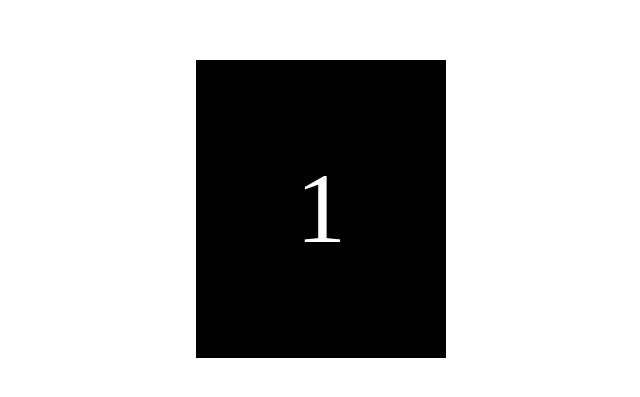
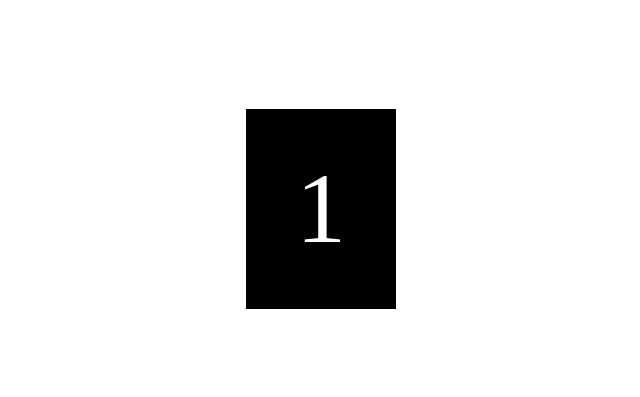
Before and after one commit to jiwooproity/filp-timer, a website with bundled scripts: page index.html in a window 1280 px wide. Shown: the part 191-588 px from the top of the page, without its empty margins (319-959 px from the left). Built offline with nearby package versions, Linux system fonts and the light colour scheme.

Commit message:
Feat: HTML 구조 변경 및 각 Top, Bottom 영역에 대한 영역 구분

```diff
--- a/index.html
+++ b/index.html
@@ -9,25 +9,17 @@
   <body>
     <div class="timer-container">
       <div class="timer-box">
-        <div class="timer-top-area">
-          <div class="timer-top-rotate">
-            <span class="timer-number">1</span>
-          </div>
+        <div class="time-top-box">
+          <span class="time-text">1</span>
         </div>
-        <div class="timer-top-area">
-          <div class="timer-top-rotate">
-            <span class="timer-number">0</span>
-          </div>
+        <div class="time-bottom-box">
+          <span class="time-text">0</span>
         </div>
-        <div class="timer-bottom-area">
-          <div class="timer-bottom-rotate">
-            <span class="timer-number">0</span>
-          </div>
+        <div class="time-top-box top-rotate">
+          <span class="time-text">0</span>
         </div>
-        <div class="timer-bottom-area">
-          <div class="timer-bottom-rotate">
-            <span class="timer-number">1</span>
-          </div>
+        <div class="time-bottom-box bottom-rotate">
+          <span class="time-text">1</span>
         </div>
       </div>
     </div>
--- a/src/style.css
+++ b/src/style.css
@@ -13,107 +13,89 @@
 }
 
 .timer-box {
-  width: 250px;
-  height: 300px;
   position: relative;
+  width: 150px;
+  height: 200px;
   background-color: black;
-}
-
-.timer-top-area {
-  width: 100%;
-  height: 100%;
-  position: absolute;
-  top: 0px;
-  left: 0px;
   transform-style: preserve-3d;
 }
 
-.timer-top-rotate {
+.time-top-box {
   width: 100%;
   height: 50%;
   position: absolute;
   top: 0px;
-  left: 0px;
+  left: 50%;
+  transform: translateX(-50%);
   overflow: hidden;
   background-color: black;
-  border-top: 1px solid white;
 }
 
-@keyframes topRotateAnimate {
+@keyframes topRotate {
   0% {
-    transform: rotateX(0deg);
+    transform: rotateX(0deg) translateX(-50%);
   }
 
   50% {
-    transform: rotateX(-90deg) translateY(0px);
+    transform: rotateX(-90deg) translateX(-50%);
   }
 
   100% {
-    transform: rotateX(-90deg) translateY(0px);
+    transform: rotateX(-90deg) translateX(-50%);
   }
 }
 
-.timer-top-area:nth-child(2) {
-  transform-origin: 50% 50%;
-  animation: topRotateAnimate 0.5s cubic-bezier(0.455, 0.03, 0.515, 0.955) forwards;
+.time-top-box.top-rotate {
+  transform-origin: bottom;
+  animation: topRotate 0.5s forwards;
 }
 
-.timer-bottom-area {
-  width: 100%;
-  height: 100%;
-  position: absolute;
-  bottom: 0px;
-  left: 0px;
-}
-
-@keyframes bottomRotateAnimate {
-  0% {
-    transform: rotateX(-90deg);
-  }
-
-  50% {
-    transform: rotateX(-90deg);
-  }
-
-  100% {
-    transform: rotateX(0deg) translateY(0px);
-  }
-}
-
-.timer-bottom-area:nth-child(4) {
-  transform-origin: 50% 50%;
-  animation: bottomRotateAnimate 0.5s cubic-bezier(0.455, 0.03, 0.515, 0.955) forwards;
-}
-
-.timer-bottom-rotate {
+.time-bottom-box {
   width: 100%;
   height: 50%;
   position: absolute;
   bottom: 0px;
-  left: 0px;
+  left: 50%;
+  transform: translateX(-50%);
   overflow: hidden;
   background-color: black;
-  border-bottom: 1px solid white;
 }
 
-.timer-top-rotate > .timer-number {
+@keyframes bottomRotate {
+  0% {
+    transform: rotateX(90deg) translateX(-50%);
+  }
+
+  50% {
+    transform: rotateX(90deg) translateX(-50%);
+  }
+
+  100% {
+    transform: rotateX(0deg) translateX(-50%);
+  }
+}
+
+.time-bottom-box.bottom-rotate {
+  transform-origin: top;
+  animation: bottomRotate 0.5s forwards;
+}
+
+.time-top-box > .time-text {
   position: absolute;
-  bottom: -50px;
+  top: 50px;
   left: 50%;
   transform: translateX(-50%);
   font-size: 100px;
   line-height: 100px;
-  display: block;
   color: white;
 }
 
-.timer-bottom-rotate > .timer-number {
+.time-bottom-box > .time-text {
   position: absolute;
-  top: -50px;
+  bottom: 50px;
   left: 50%;
   transform: translateX(-50%);
   font-size: 100px;
   line-height: 100px;
-  display: block;
   color: white;
 }
```
